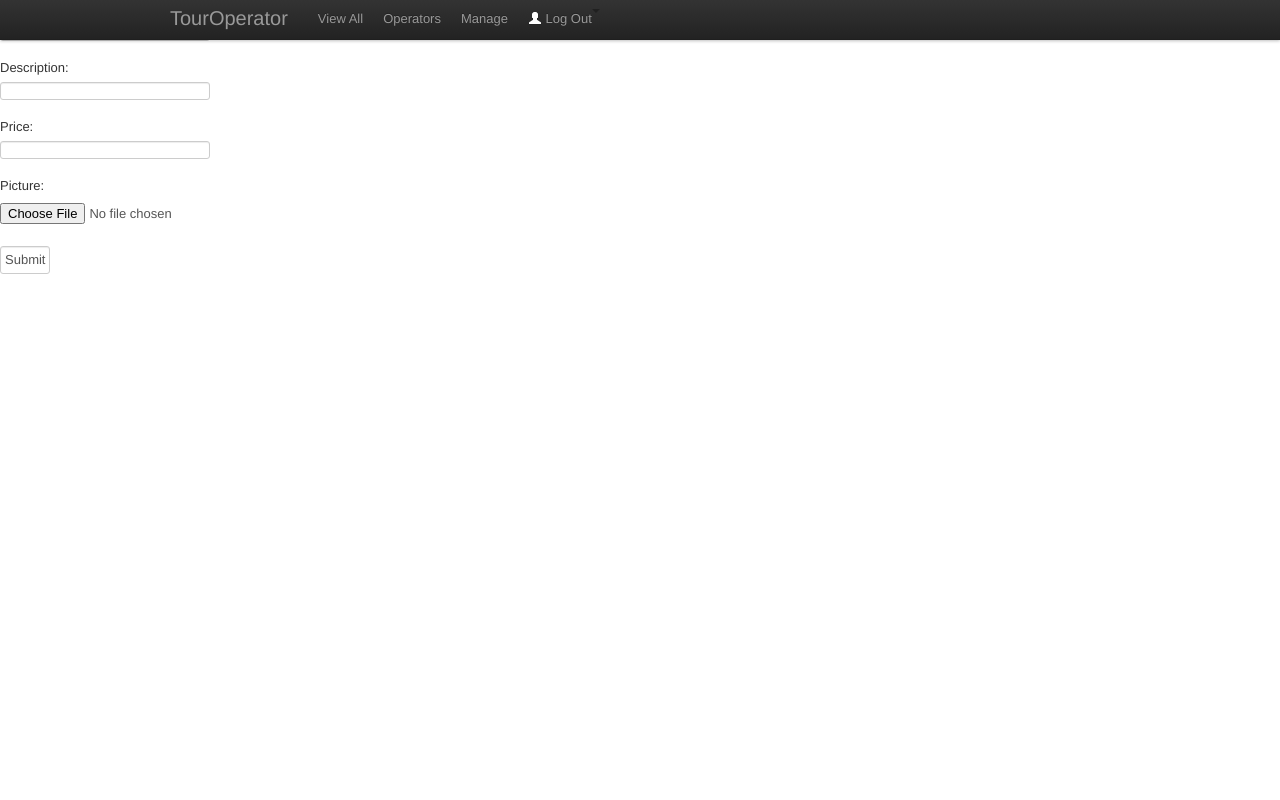
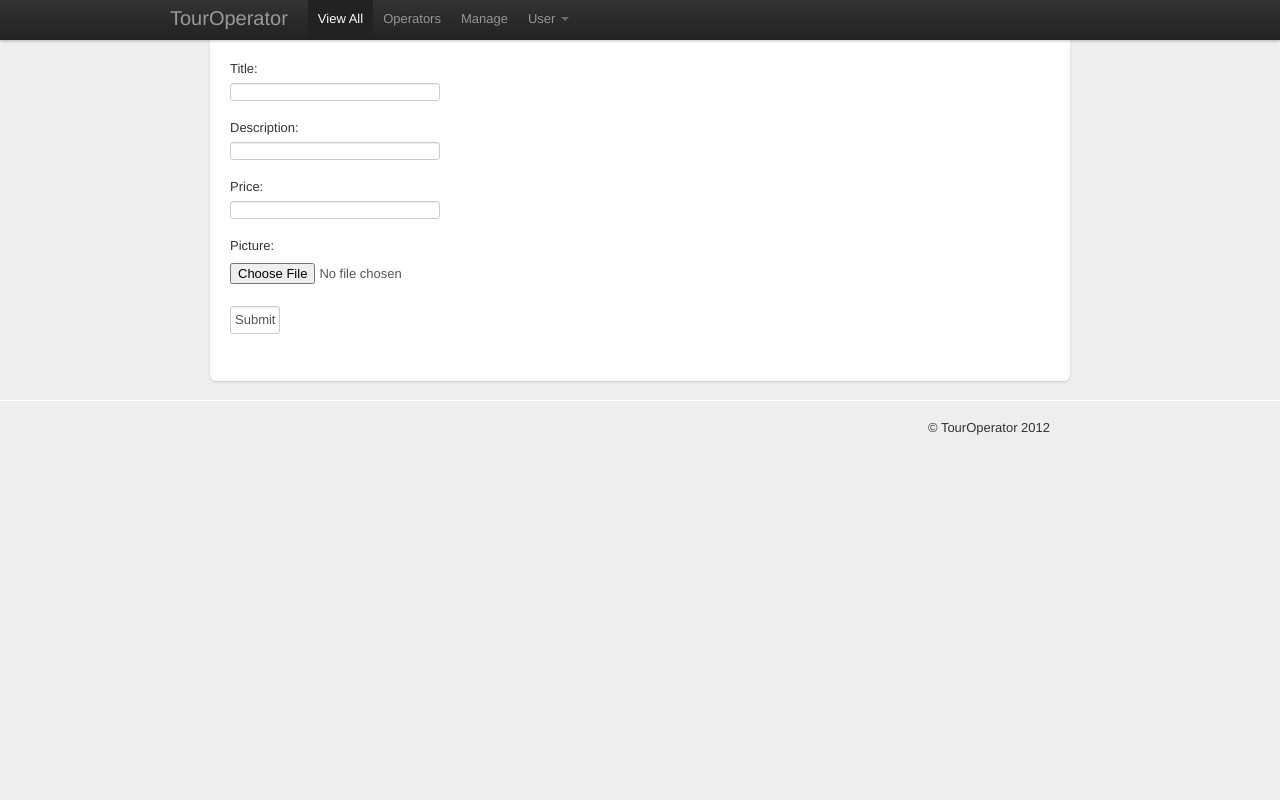
Before and after one commit to spacebra/TourOperator, a Django app: page /program/create/ in a window 1280 px wide. Run offline with Django 3.2, Linux system fonts and the light colour scheme; the visitor is signed in with stand-in values (Sample User, id 1); parts of the project's set-up code (start-up, migrations or seed data) failed here and were passed over; some libraries are stand-ins or nearby versions.

Commit message:
modify base.html and other stuffs

```diff
--- a/tour/templates/base.html
+++ b/tour/templates/base.html
@@ -1,7 +1,147 @@
 <html>
     <head>
         <title>{% block title %}{% endblock %}</title>
-		<link href="/static/css/bootstrap.css" type="text/css" rel="stylesheet" media="screen, projection" />
+		<link href="/static/css/bootstrap.min.css" type="text/css" rel="stylesheet" media="screen, projection" />
+    <style type="text/css">
+      /* Override some defaults */
+      html, body {
+        background-color: #eee;
+      }
+      body {
+        padding-top: 40px; /* 40px to make the container go all the way to the bottom of the topbar */
+      }
+
+      footer {
+        float: right;
+      }
+      .container > footer p {
+        text-align: center; /* center align it with the container */
+      }
+      .container {
+        width: 820px; /* downsize our container to make the content feel a bit tighter and more cohesive. NOTE: this removes two full columns from the grid, meaning you only go to 14 columns and not 16. */
+      }
+
+      /* The white background content wrapper */
+      .container > .content {
+        background-color: #fff;
+        padding: 20px;
+        margin: 0 -20px; /* negative indent the amount of the padding to maintain the grid system */
+        -webkit-border-radius: 0 0 6px 6px;
+           -moz-border-radius: 0 0 6px 6px;
+                border-radius: 0 0 6px 6px;
+        -webkit-box-shadow: 0 1px 2px rgba(0,0,0,.15);
+           -moz-box-shadow: 0 1px 2px rgba(0,0,0,.15);
+                box-shadow: 0 1px 2px rgba(0,0,0,.15);
+      }
+
+      /* Page header tweaks */
+      .page-header {
+        background-color: #f5f5f5;
+        padding: 20px 20px 10px;
+        margin: -20px -20px 20px;
+      }
+
+      /* Styles you shouldn't keep as they are for displaying this base example only */
+      .content .span10,
+      .content .span4 {
+        min-height: 500px;
+      }
+      /* Give a quick and non-cross-browser friendly divider */
+      .content .span4 {
+        margin-left: 0;
+        padding-left: 19px;
+        border-left: 1px solid #eee;
+      }
+
+      .topbar .btn {
+        border: 0;
+      }
+
+      table.table .string {
+        text-align: left;
+      }
+
+      table.table .number {
+        text-align: right;
+      }
+
+      table.table .date, table.table .action, table.table .id {
+        text-align: center;
+      }
+
+      table.table thead tr th {
+        text-align: center;
+      }
+
+      /* Subnav */
+      .subnav {
+        width: 100%;
+        height: 36px;
+        background-color: #eeeeee; /* Old browsers */
+        background-repeat: repeat-x; /* Repeat the gradient */
+        background-image: -moz-linear-gradient(top, #f5f5f5 0%, #eeeeee 100%); /* FF3.6+ */
+        background-image: -webkit-gradient(linear, left top, left bottom, color-stop(0%,#f5f5f5), color-stop(100%,#eeeeee)); /* Chrome,Safari4+ */
+        background-image: -webkit-linear-gradient(top, #f5f5f5 0%,#eeeeee 100%); /* Chrome 10+,Safari 5.1+ */
+        background-image: -ms-linear-gradient(top, #f5f5f5 0%,#eeeeee 100%); /* IE10+ */
+        background-image: -o-linear-gradient(top, #f5f5f5 0%,#eeeeee 100%); /* Opera 11.10+ */
+        filter: progid:DXImageTransform.Microsoft.gradient( startColorstr='#f5f5f5', endColorstr='#eeeeee',GradientType=0 ); /* IE6-9 */
+        background-image: linear-gradient(top, #f5f5f5 0%,#eeeeee 100%); /* W3C */
+        border: 1px solid #e5e5e5;
+        -webkit-border-radius: 4px;
+           -moz-border-radius: 4px;
+                border-radius: 4px;
+      }
+      .subnav {
+        margin-bottom: 20px;
+      }
+      .subnav .nav {
+        margin-bottom: 0;
+      }
+      .subnav .nav > li > a {
+        margin: 0;
+        padding-top:    11px;
+        padding-bottom: 11px;
+        border-left: 1px solid #f5f5f5;
+        border-right: 1px solid #e5e5e5;
+        -webkit-border-radius: 0;
+           -moz-border-radius: 0;
+                border-radius: 0;
+      }
+      .subnav .nav > .active > a,
+      .subnav .nav > .active > a:hover {
+        padding-left: 13px;
+        color: #777;
+        background-color: #e9e9e9;
+        border-right-color: #ddd;
+        border-left: 0;
+        -webkit-box-shadow: inset 0 3px 5px rgba(0,0,0,.05);
+           -moz-box-shadow: inset 0 3px 5px rgba(0,0,0,.05);
+                box-shadow: inset 0 3px 5px rgba(0,0,0,.05);
+      }
+      .subnav .nav > .active > a .caret,
+      .subnav .nav > .active > a:hover .caret {
+        border-top-color: #777;
+      }
+      .subnav .nav > li:first-child > a,
+      .subnav .nav > li:first-child > a:hover {
+        border-left: 0;
+        padding-left: 12px;
+        -webkit-border-radius: 4px 0 0 4px;
+           -moz-border-radius: 4px 0 0 4px;
+                border-radius: 4px 0 0 4px;
+      }
+      .subnav .nav > li:last-child > a {
+        border-right: 0;
+      }
+      .subnav .dropdown-menu {
+        -webkit-border-radius: 0 0 4px 4px;
+           -moz-border-radius: 0 0 4px 4px;
+                border-radius: 0 0 4px 4px;
+      }
+
+
+    </style>
+
     </head>
     <body>
   	<div class="navbar navbar-fixed-top">
@@ -9,11 +149,27 @@
           <div class="container">
             <a class="brand" href="#">TourOperator</a>
             <ul class="nav">
-            <li><a href="#">View All</a></li>
+              <li class="active"><a href="/">View All</a></li>
               <li><a href="#">Operators</a></li>
               <li><a href="#">Manage</a></li>
               {% if user.is_authenticated %}
-            <li><a href='/logout'><i class="icon-user icon-white"></i> Log Out<b class="caret"></b></a></li>
+
+              <ul class="nav">
+                <li class="dropdown">
+                  <a href="#"
+                        class="dropdown-toggle"
+                        data-toggle="dropdown">
+                        User
+                        <b class="caret"></b>
+                  </a>
+                  <ul class="dropdown-menu">
+                   <li><a href="/manage">Manage</a></li>
+                <li><a href="/admin">Admin</a></li>
+                <li><a href="/logout">Log out</a></li>
+                  </ul>
+                </li>
+              </ul>
+
               {% else %}
               <li><a href='/login'><i class="icon-user icon-white"></i> Log In<b class="caret"></b></a></li>
               {% endif %}
@@ -21,8 +177,22 @@
           </div>
         </div>
       </div>
+      <div class="container">
+        <div class="content">
 
             {% block body %}
             {% endblock %}
+
+      </div>
+      </div>
+      <hr>
+      <div class="container">
+      <footer>
+        <p>© TourOperator 2012</p>
+      </footer>
+    </div>
+
+      <script src="/static/js/bootstrap.js"></script>
+
     </body>
 </html>
```
Also changed, not shown: tour/templates/view_program.html (+6 -5 lines), 1 other file. Lines whose indentation alone changed are shown as unchanged.
